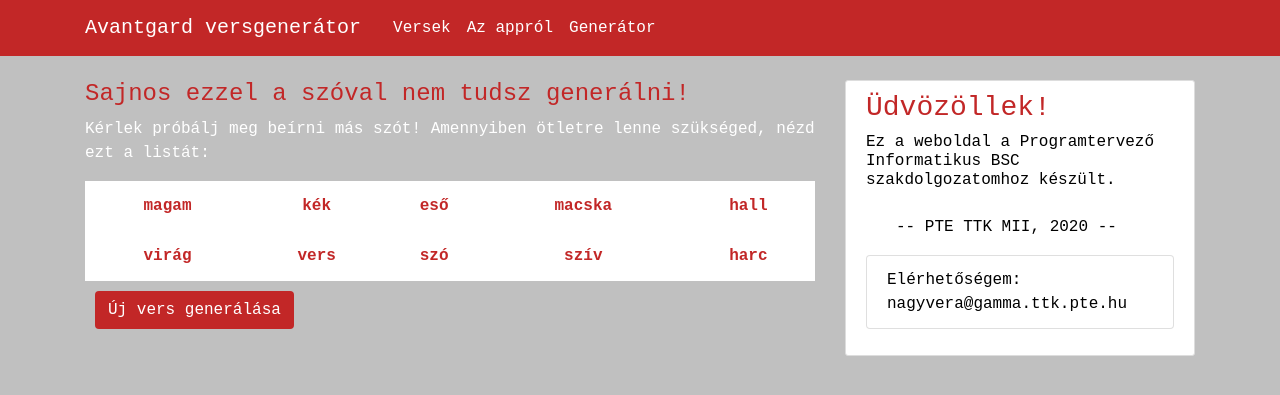
After one commit to nagyvera/poemgen, a Django app: page /notgenerateable/ in a window 1280 px wide. The commit adds this page. Shown: the top 395 px of the page. Run offline with Django 3.2, Linux system fonts and the light colour scheme; lists and menus that the app fills with data are empty; some libraries are stand-ins or nearby versions.

Commit message:
A generator is kész, style módosítás hiányzik és az exception KeyError esetén

```diff
--- a/poemgen/generator.py
+++ b/poemgen/generator.py
@@ -8,7 +8,11 @@ from random import random
 import re #regex
 
 # osszes kotet felhasznalasa
+#in web:
 file_names = glob.glob('poemgen/poemgen/kotetek/*.txt')
+
+#in localhost:
+#file_names = glob.glob('poemgen/kotetek/*.txt')
 
 # kotetek db szama ellenorzeskent:
 #print(len(file_names))
@@ -126,4 +130,5 @@ def stochastic_chain(seed, length=9):
         current_word = next_word
     return sentence
 
+#ellenőrző hívás:
 #print(stochastic_chain('Március'))
--- a/poemgen/static/poemgen/main.css
+++ b/poemgen/static/poemgen/main.css
@@ -102,3 +102,42 @@ body {
     position: fixed;
     padding: 10px;
   }
+  .inptstl {
+    text-align: center;
+    margin: 10px;
+  }
+
+  #id_button{
+    background-color: #c22727;
+    color: white;
+  }
+
+  #id_title{
+    display: flex;
+    flex-wrap: wrap;
+    justify-content: space-between;
+    text-align: center;
+    margin: 5px;
+  }
+
+  .exampleWords{
+    border-collapse: collapse;
+    background-color: white;
+    color: #c22727;
+    padding: 15px;
+    width: 100%;
+  }
+
+  th{
+    text-align: center;
+    height: 50px;
+  }
+
+  .buttons{
+    padding: 10px;
+  }
+
+  .yptable{
+    padding: 10px;
+    text-align: center;
+  }
--- a/poemgen/templates/poemgen/generator.html
+++ b/poemgen/templates/poemgen/generator.html
@@ -4,14 +4,14 @@
 <h1>Versgenerátor</h1>
 <h5>Hogy a versgenerálás kezdetét vehesse, kérlek adj meg egy szót!</h5>
 <div class="form-group">
-
 <form action="" method="post">
     {% csrf_token %}
+    <div class="inptstl">
     <table>
     {{form.as_table}}
     </table>
-    <input type="submit" class="btn btn-default btn-default active" value="Generálás"/>
-
+    <input type="submit" id= "id_button" class="btn btn-default btn-default active" value="Generálás"/>
+    </div>
 </form>
 </div>
 </div>
--- /dev/null
+++ b/poemgen/templates/poemgen/notgenerateable.html
@@ -0,0 +1,28 @@
+{% extends "poemgen/base.html" %}
+{% block content %}
+
+<h4>Sajnos ezzel a szóval nem tudsz generálni!</h4>
+<p>Kérlek próbálj meg beírni más szót! Amennyiben ötletre lenne szükséged, nézd ezt a listát:</p>
+
+<table class=exampleWords>
+  <tr>
+    <th>magam</th>
+    <th>kék</th>
+    <th>eső</th>
+    <th>macska</th>
+    <th>hall</th>
+  </tr>
+  <tr>
+    <th>virág</th>
+    <th>vers</th>
+    <th>szó</th>
+    <th>szív</th>
+    <th>harc</th>
+  </tr>
+</table>
+
+<div class="buttons">
+    <a href="/generator" class="btn btn-default btn-default active" role="button">Új vers generálása</a>
+</div>
+
+{% endblock content %}
--- a/poemgen/urls.py
+++ b/poemgen/urls.py
@@ -7,4 +7,5 @@ urlpatterns = [
     path('about/', views.about, name='about'),
     path('generator/', views.generator, name='generator'),
     path('yourpoem/', views.yourpoem, name='yourpoem'),
+    path('notgenerateable/', views.notgenerateable, name='notgenerateable'),
 ]
--- a/poemgen/views.py
+++ b/poemgen/views.py
@@ -32,20 +32,23 @@ def about(request):
 def yourpoem(request):
     return render(request, 'poemgen/yourpoem.html')
 
+def notgenerateable(request):
+    return render(request, 'poemgen/notgenerateable.html')
+
 def generator(request):
-
-    if request.method == 'POST':
-        form = PoemModelForm(request.POST)
-        if form.is_valid():
-            p=form.save(commit=False)
-            p.text=(stochastic_chain(p.title))
-            p = form.save()
-            poems = PoemDetails.objects.all()
-            return render(request, 'poemgen/yourpoem.html', {'poems': poems})
-
-    else:
-        form_class = PoemModelForm
-
-    return render(request, 'poemgen/generator.html', {
-        'form': form_class,
-    })
+    try:
+        if request.method == 'POST':
+            form = PoemModelForm(request.POST)
+            if form.is_valid():
+                p=form.save(commit=False)
+                p.text=(stochastic_chain(p.title))
+                p = form.save()
+                poems = PoemDetails.objects.all()
+                return render(request, 'poemgen/yourpoem.html', {'poems': poems})
+        else:
+            form_class = PoemModelForm
+        return render(request, 'poemgen/generator.html', {
+            'form': form_class,
+        })
+    except KeyError:
+        return render(request, 'poemgen/notgenerateable.html', {'poems': poems})
```
Also changed, not shown: poemgen/templates/poemgen/yourpoem.html (+5 -3 lines).
